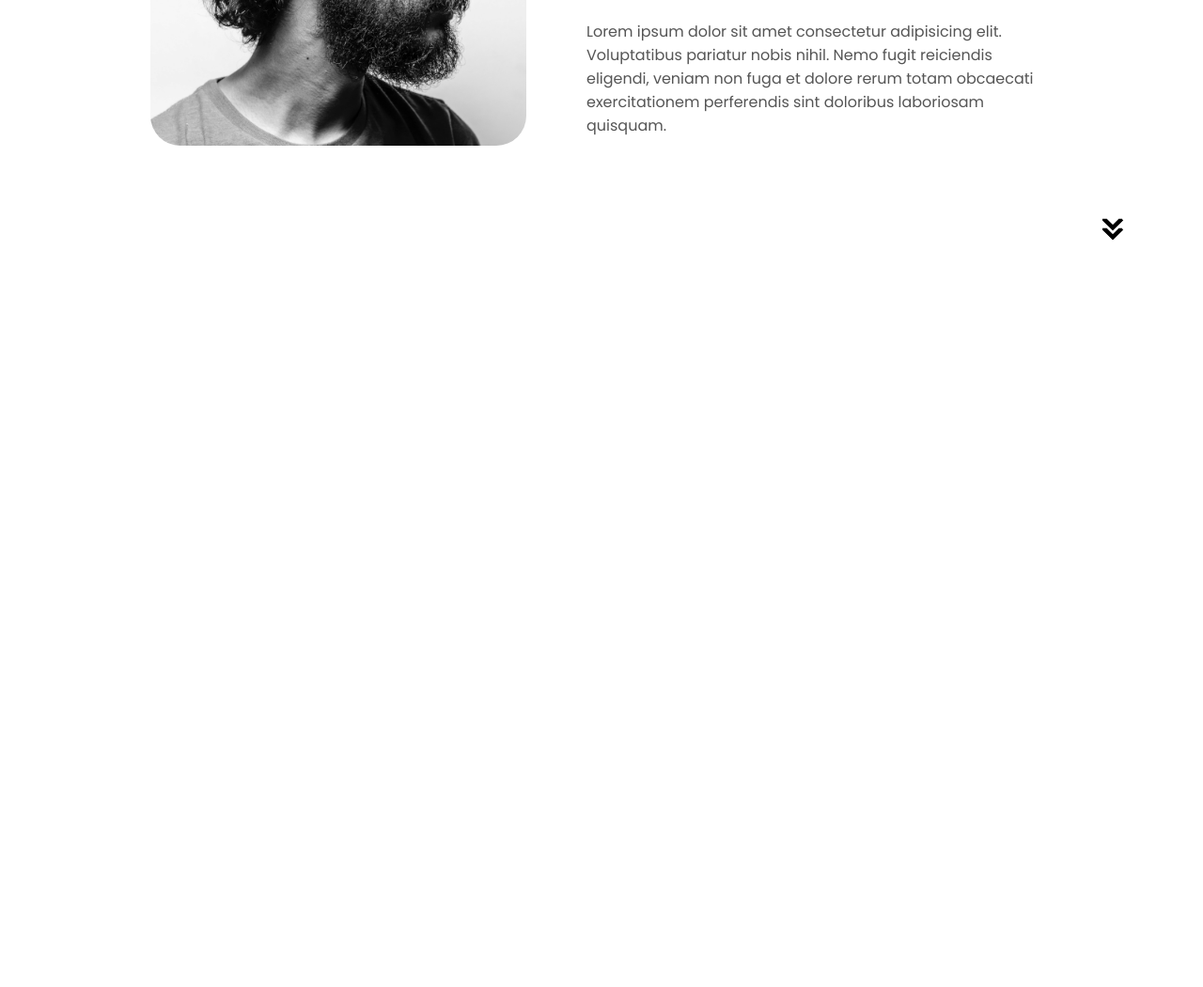
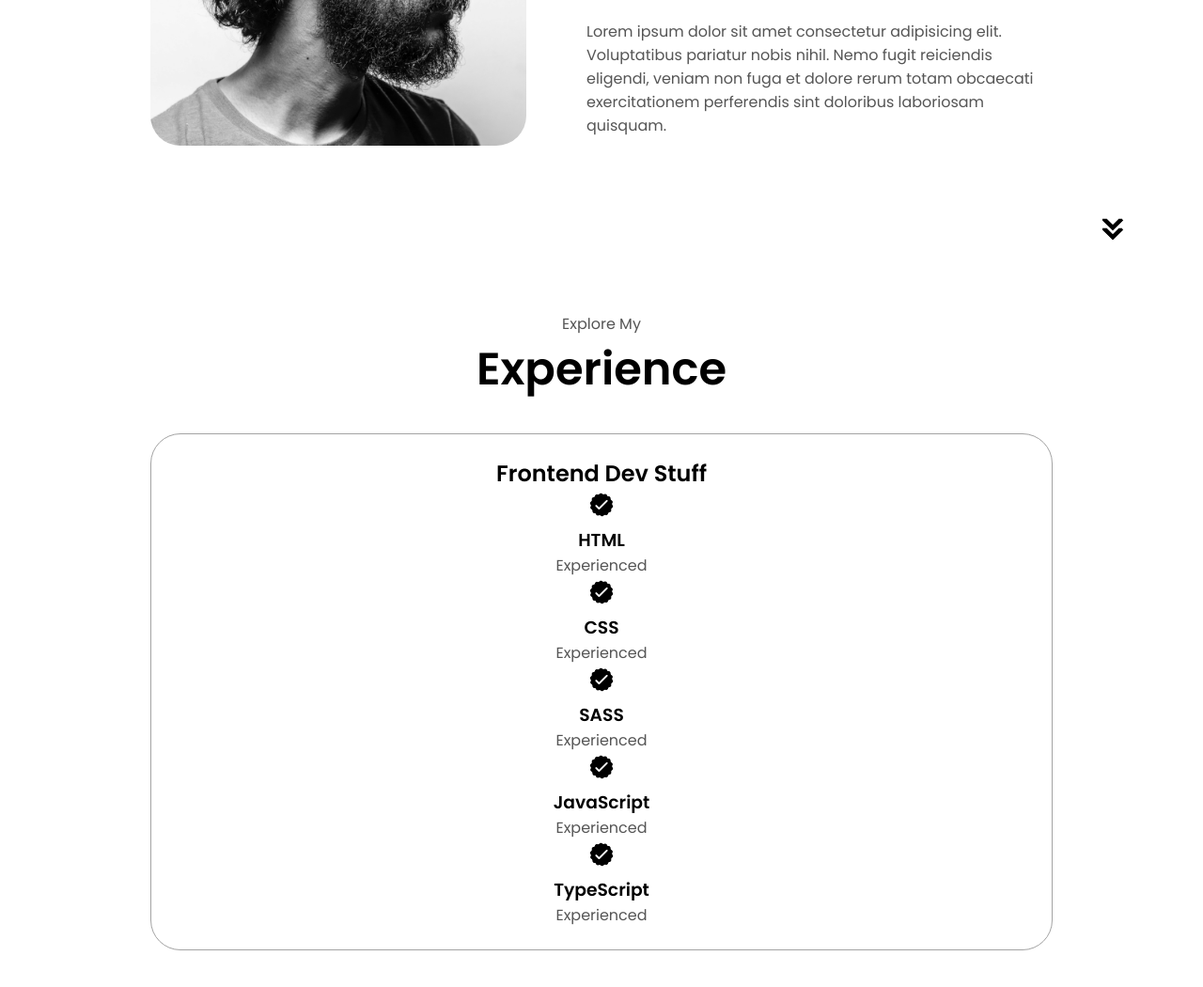
Before and after one commit to Infamouslanre/portfolio, a plain HTML site: page index.html in a window 1280 px wide. Shown: the part 1244-2294 px from the top of the page at 94% size. Before the commit the page ends 1544 px from the top, so only its background shows below. Drawn offline with Linux system fonts and the light colour scheme; a script that the page names is missing.

Commit message:
index update

```diff
--- a/index.html
+++ b/index.html
@@ -116,8 +116,76 @@
         src="./assets/arrow.png"
         alt="Arrow icon"
         class="icon arrow"
-        onclick="location.href='./#experince'"
+        onclick="location.href='./#experience'"
       />
+    </section>
+    <section id="experience">
+      <p class="section__text__p1">Explore My</p>
+      <h1 class="title">Experience</h1>
+      <div class="experience-details-container">
+        <div class="about-containers">
+          <div class="details-container">
+            <h2 class="experience-sub-title">Frontend Dev Stuff</h2>
+            <div class="article-container">
+              <article>
+                <img
+                  src="./assets/checkmark.png"
+                  alt="Experience icon"
+                  class="icon"
+                />
+                <div>
+                  <h3>HTML</h3>
+                  <p>Experienced</p>
+                </div>
+              </article>
+              <article>
+                <img
+                  src="./assets/checkmark.png"
+                  alt="Experience icon"
+                  class="icon"
+                />
+                <div>
+                  <h3>CSS</h3>
+                  <p>Experienced</p>
+                </div>
+              </article>
+              <article>
+                <img
+                  src="./assets/checkmark.png"
+                  alt="Experience icon"
+                  class="icon"
+                />
+                <div>
+                  <h3>SASS</h3>
+                  <p>Experienced</p>
+                </div>
+              </article>
+              <article>
+                <img
+                  src="./assets/checkmark.png"
+                  alt="Experience icon"
+                  class="icon"
+                />
+                <div>
+                  <h3>JavaScript</h3>
+                  <p>Experienced</p>
+                </div>
+              </article>
+              <article>
+                <img
+                  src="./assets/checkmark.png"
+                  alt="Experience icon"
+                  class="icon"
+                />
+                <div>
+                  <h3>TypeScript</h3>
+                  <p>Experienced</p>
+                </div>
+              </article>
+            </div>
+          </div>
+        </div>
+      </div>
     </section>
     <script src="script.js"></script>
   </body>
```
